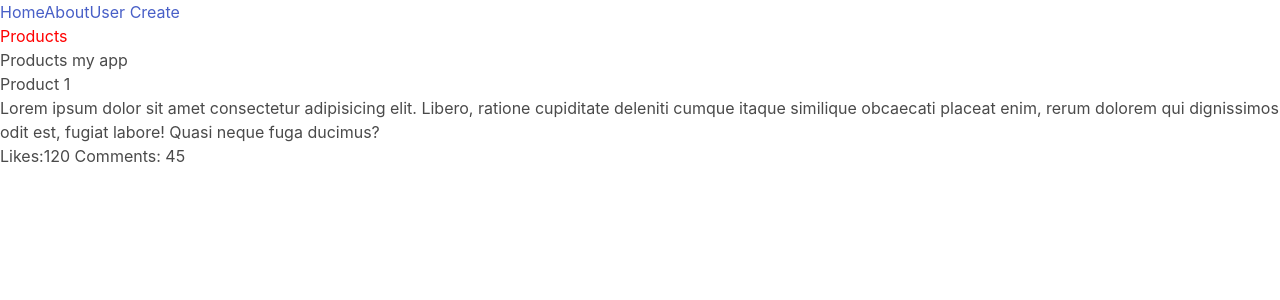
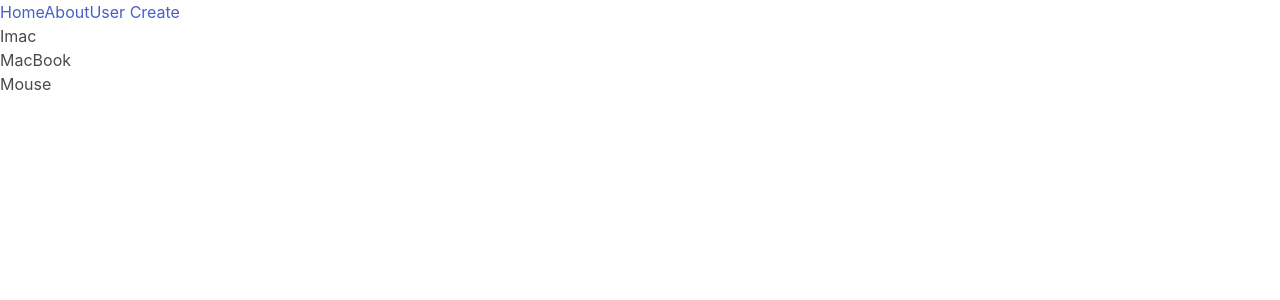
Before and after one commit to rederson/curso-vue-3, a Vue app in the folder frontend/: page /products in a window 1280 px wide. Shown: the top 300 px of the page. Built offline with nearby package versions, Linux system fonts and the light colour scheme.

Commit message:
Scoped Slot com a Composition API

```diff
--- /dev/null
+++ b/frontend/src/components/Products.vue
@@ -0,0 +1,8 @@
+<template>
+    <ul>
+        <slot v-for="(product, index) in products" :key="index" v-bind:age="40" v-bind:product="product"></slot>
+    </ul>
+</template>
+<script setup>
+defineProps(['products'])
+</script>
--- a/frontend/src/views/ProductsView.vue
+++ b/frontend/src/views/ProductsView.vue
@@ -1,14 +1,13 @@
 <template>
-  <h2 id="app-products">Products</h2>
-  <h2 id="my-app">Products my app</h2>
+  <Products v-bind:products="products" v-slot="props" >
+    <li @click="getProduct(props.product.id)">{{ props.product.name }}</li>
+  </Products>
 
-  <h2>Product 1</h2>
-  <p>Lorem ipsum dolor sit amet consectetur adipisicing elit. Libero, ratione cupiditate deleniti cumque itaque similique obcaecati placeat enim, rerum dolorem qui dignissimos odit est, fugiat labore! Quasi neque fuga ducimus?</p>
-  <ProductInfo :likes="product.likes" :comments="product.comments" />
 </template>
 
 <script setup>
 import ProductInfo from '@/components/ProductInfo.vue';
+import Products from '@/components/Products.vue';
 import {reactive, ref} from 'vue';
 
 
@@ -17,8 +16,27 @@ const product = reactive({
   comments:45
 })
 
+const products = reactive([
+{
+  id:1,
+  name:'Imac'
+},
+{
+  id:2,
+  name: 'MacBook'
+},
+{
+  id:3,
+  name: 'Mouse'
+}
+]);
+
 const likes =  ref(20)
 const comments = ref(10)
+
+function getProduct(id){
+  console.log(id);
+}
 
 </script>
 
```
